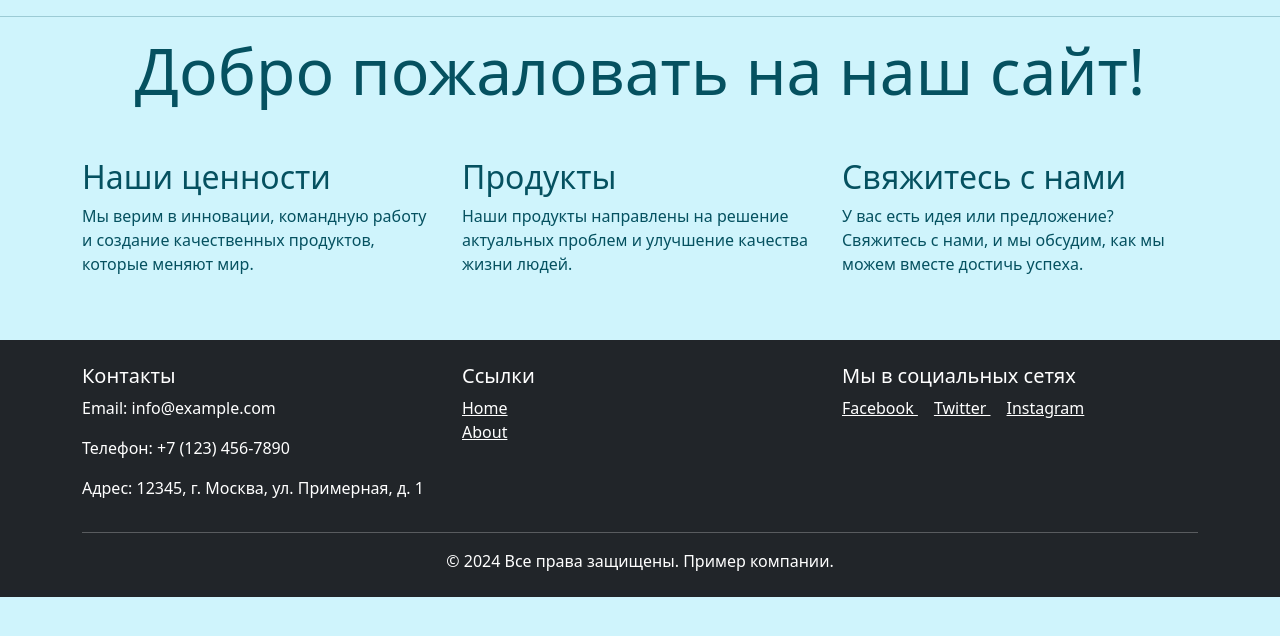
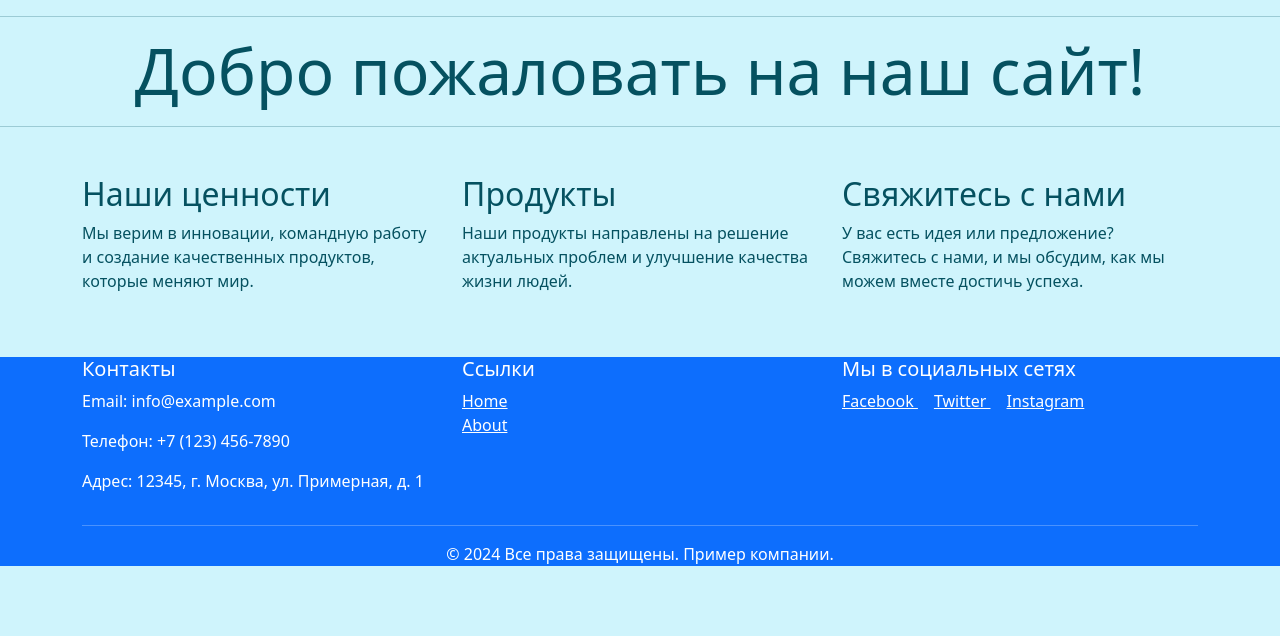
Before and after one commit to palex08/Lesson_jinja, a Flask app: page / in a window 1280 px wide. Shown: the part 40-676 px from the top of the page. Run offline with Flask 3, Linux system fonts and the light colour scheme.

Commit message:
Last changes

```diff
--- a/templates/base.html
+++ b/templates/base.html
@@ -12,7 +12,7 @@
           integrity="sha384-QWTKZyjpPEjISv5WaRU9OFeRpok6YctnYmDr5pNlyT2bRjXh0JMhjY6hW+ALEwIH" crossorigin="anonymous">
 </head>
 <body class="bg-info-subtle text-info-emphasis">
-<nav class="nav nav-pills flex-column flex-sm-row">
+<nav class="nav nav-pills flex-column flex-sm-row ">
     <a class="flex-sm-fill text-sm-center nav-link {% if request.endpoint == 'home' %}active{% endif %}"
        aria-current="page" href="{{url_for('home')}}">Home</a>
     <a class="flex-sm-fill text-sm-center nav-link {% if request.endpoint == 'about' %}active{% endif %}"
@@ -23,7 +23,7 @@
 
 {% endblock %}
 
-<footer class="bg-dark text-white mt-5 p-4">
+<footer class="bg-primary text-white">
     <div class="container">
         <div class="row">
 
--- a/templates/home.html
+++ b/templates/home.html
@@ -7,6 +7,8 @@
 {% block content %}
 
 <p class="h1 display-3 text-center bg-info-subtle text-info-emphasis">Добро пожаловать на наш сайт!</p>
+
+<hr>
 
 <div class="container my-5">
         <div class="row">
```
